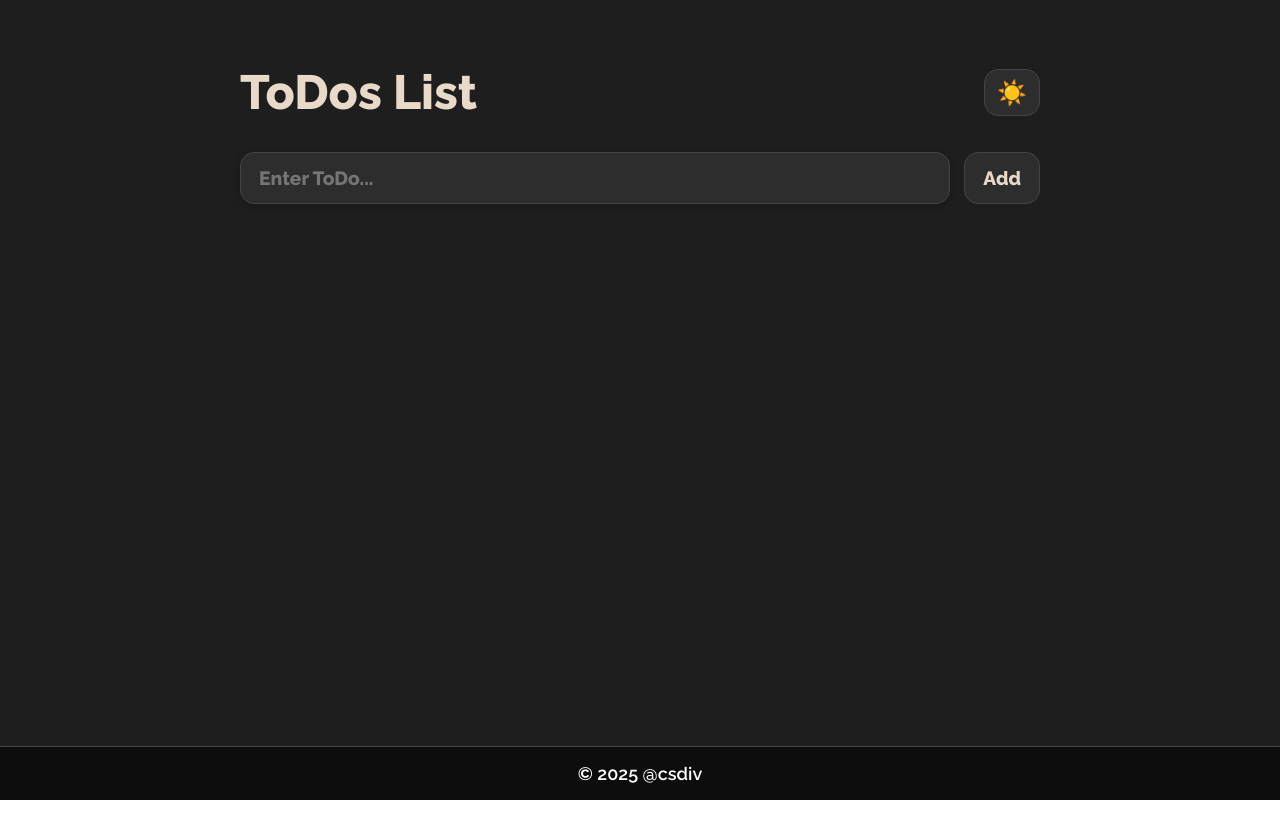
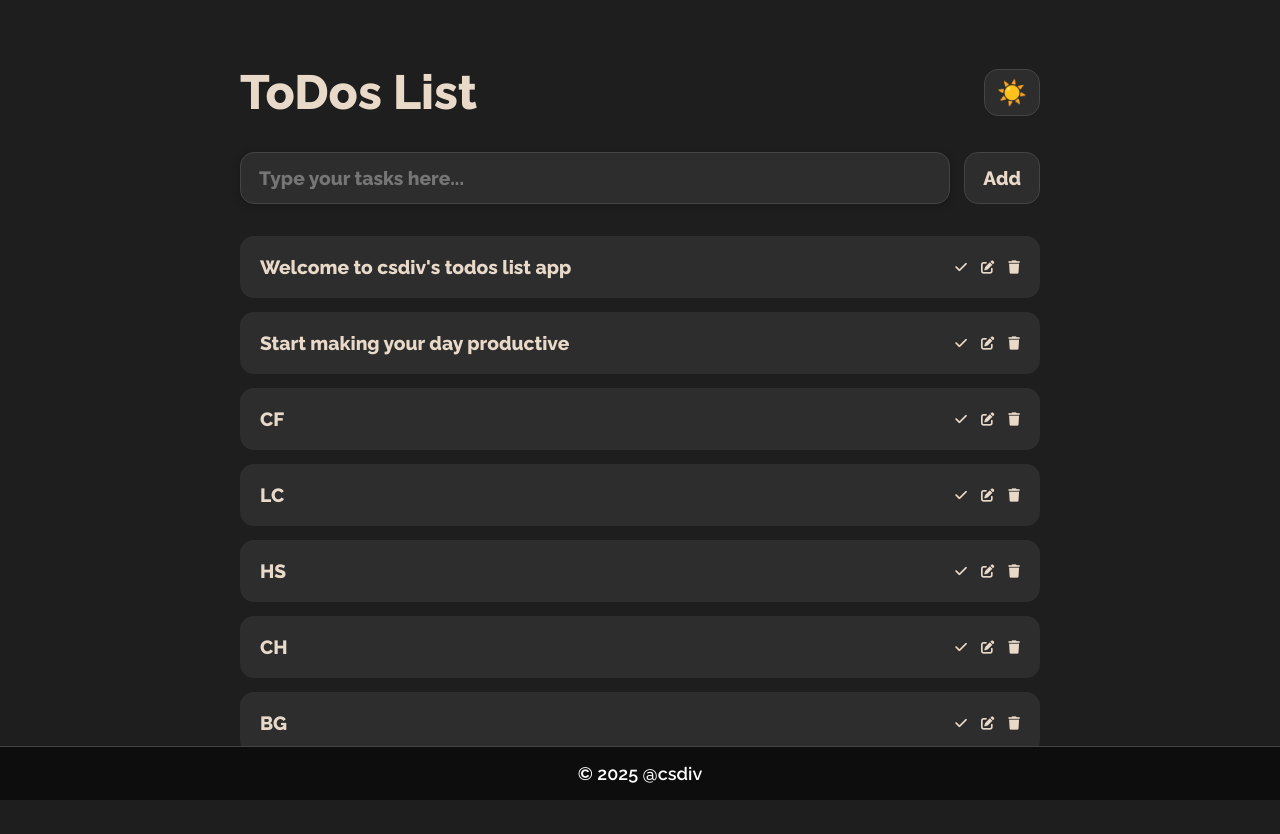
Before and after one commit to csdivyansh/ToDo, a React (Vite) app: page / in a window 1280 px wide. Before the commit the page ends 800 px from the top, so only its background shows below. Built offline with nearby package versions, Linux system fonts and the light colour scheme.

Commit message:
added frefilled todos

```diff
--- a/src/App.jsx
+++ b/src/App.jsx
@@ -40,6 +40,19 @@ function App() {
       }
 
       setTodos(todosArray);
+    } else {
+      // Set default todos if no localStorage data
+      const defaultTodos = [
+        { text: "Welcome to csdiv's todos list app", completed: false },
+        { text: "Start making your day productive", completed: false },
+        { text: "CF", completed: false },
+        { text: "LC", completed: false },
+        { text: "HS", completed: false },
+        { text: "CH", completed: false },
+        { text: "BG", completed: false },
+      ];
+      setTodos(defaultTodos);
+      persistData(defaultTodos);
     }
 
     localStorage.setItem("lastOpenDate", today);
--- a/src/components/TodoInput.jsx
+++ b/src/components/TodoInput.jsx
@@ -10,7 +10,7 @@ export default function TodoInput(props) {
             document.getElementById("add-btn").click();
           }
         }}
-        placeholder="Enter ToDo..."
+        placeholder="Type your tasks here..."
         autoComplete="on"
       />
       <button
```
